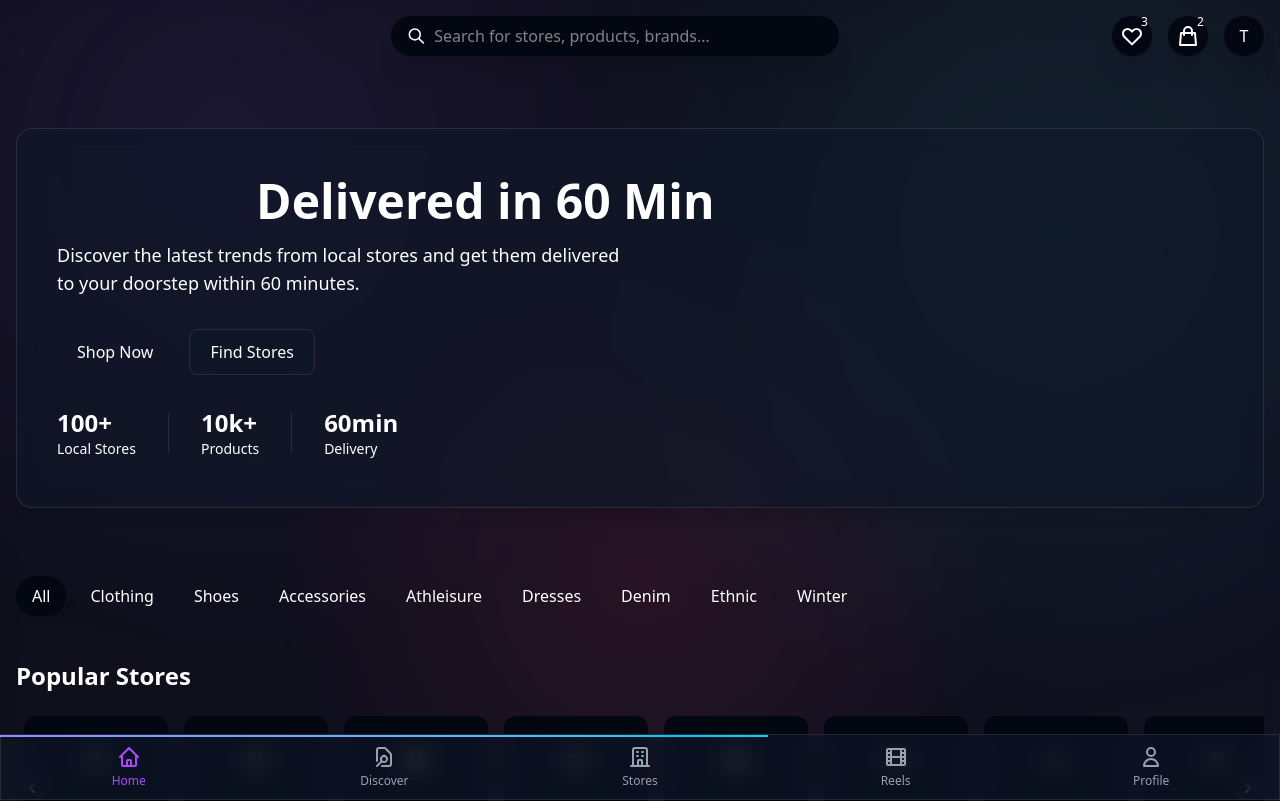
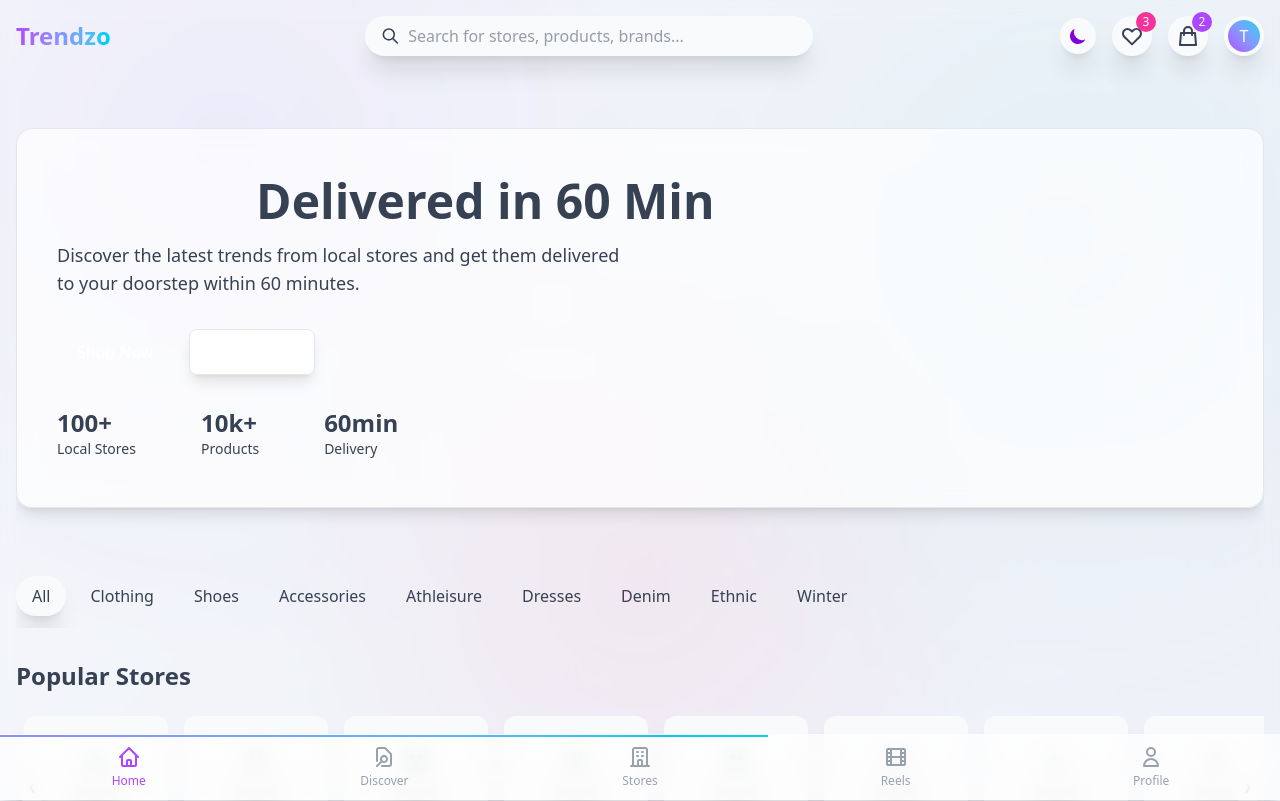
Before and after one commit to Trendzo/consumer-frontend, a Next.js app: page / in a window 1280 px wide. Shown: the top 801 px of the page. Built offline with nearby package versions, Linux system fonts and the light colour scheme.

Commit message:
added light theme and dark theme

```diff
--- a/src/app/globals.css
+++ b/src/app/globals.css
@@ -4,20 +4,47 @@
 @tailwind components;
 @tailwind utilities;
 
+:root {
+  --color-bg-dark: #0f0f1a;
+  --color-bg-light: #f5f7fb;
+  --color-purple: #8c5cf2;
+  --color-teal: #36c2cf;
+  --color-pink: #ff3d71;
+}
+
 @layer base {
   body {
-    @apply bg-gray-950 text-white min-h-screen relative overflow-x-hidden;
+    @apply text-gray-700 min-h-screen relative overflow-x-hidden transition-colors duration-300;
+  }
+
+  .dark body {
+    @apply bg-gray-950 text-white;
     background: linear-gradient(135deg, #0f0f1a 0%, #121225 100%);
   }
 
+  .light body {
+    @apply bg-gray-50;
+    background: linear-gradient(135deg, #f5f7fb 0%, #e9ecf6 100%);
+  }
+
   /* Animated background gradients */
-  body::before {
+  .dark body::before {
     content: '';
     @apply fixed inset-0 -z-10 opacity-70;
     background:
       radial-gradient(circle at 20% 20%, rgba(140, 92, 242, 0.15) 0%, transparent 40%),
       radial-gradient(circle at 80% 30%, rgba(54, 194, 207, 0.15) 0%, transparent 40%),
       radial-gradient(circle at 50% 70%, rgba(255, 61, 113, 0.15) 0%, transparent 40%);
+    animation: pulse-slow 8s ease-in-out infinite alternate;
+  }
+
+  .light body::before {
+    content: '';
+    @apply fixed inset-0 -z-10 opacity-60;
+    background:
+      radial-gradient(circle at 20% 20%, rgba(140, 92, 242, 0.1) 0%, transparent 40%),
+      radial-gradient(circle at 80% 30%, rgba(54, 194, 207, 0.1) 0%, transparent 40%),
+      radial-gradient(circle at 50% 70%, rgba(255, 61, 113, 0.1) 0%, transparent 40%);
     animation: pulse-slow 8s ease-in-out infinite alternate;
   }
 
@@ -34,12 +61,28 @@
 @layer components {
   /* Glassmorphism */
   .glass {
-    @apply bg-gray-900/60 backdrop-blur-md border border-white/10 shadow-lg;
+    @apply backdrop-blur-md border shadow-lg transition-colors duration-300;
+  }
+
+  .dark .glass {
+    @apply bg-gray-900/60 border-white/10;
+  }
+
+  .light .glass {
+    @apply bg-white/70 border-gray-200;
   }
 
   /* Neumorphism */
   .neomorph {
-    @apply bg-gray-950 shadow-xl rounded-xl;
+    @apply rounded-xl shadow-xl transition-colors duration-300;
+  }
+
+  .dark .neomorph {
+    @apply bg-gray-950;
+  }
+
+  .light .neomorph {
+    @apply bg-gray-50;
   }
 
   /* Custom scrollbar */
@@ -53,7 +96,15 @@
 
   /* Instagram style bottom navigation */
   .bottom-nav-item {
-    @apply flex flex-col items-center justify-center p-2 text-gray-400;
+    @apply flex flex-col items-center justify-center p-2 transition-colors duration-300;
+  }
+
+  .dark .bottom-nav-item {
+    @apply text-gray-400;
+  }
+
+  .light .bottom-nav-item {
+    @apply text-gray-500;
   }
 
   .bottom-nav-item.active {
@@ -70,7 +121,15 @@
   }
 
   .swipe-dot {
-    @apply w-2 h-2 rounded-full bg-gray-400/50;
+    @apply w-2 h-2 rounded-full;
+  }
+
+  .dark .swipe-dot {
+    @apply bg-gray-400/50;
+  }
+
+  .light .swipe-dot {
+    @apply bg-gray-500/50;
   }
 
   .swipe-dot.active {
@@ -98,18 +157,41 @@
 
   /* Zepto style coupons */
   .coupon-card {
-    @apply relative overflow-hidden rounded-lg p-4 flex items-center justify-between;
+    @apply relative overflow-hidden rounded-lg p-4 flex items-center justify-between transition-colors duration-300;
+  }
+
+  .dark .coupon-card {
     background: linear-gradient(45deg, #2d2942 0%, #1a1a2e 100%);
   }
 
+  .light .coupon-card {
+    background: linear-gradient(45deg, #eff1fa 0%, #e5e7f5 100%);
+  }
+
   .coupon-dashed {
-    @apply border-dashed border-l border-white/20 h-16 mx-4;
+    @apply border-dashed border-l h-16 mx-4 transition-colors duration-300;
+  }
+
+  .dark .coupon-dashed {
+    @apply border-white/20;
+  }
+
+  .light .coupon-dashed {
+    @apply border-gray-300;
   }
 
   /* Add floating gradient orbs */
   .gradient-orb {
-    @apply absolute rounded-full opacity-30 blur-2xl;
+    @apply absolute rounded-full blur-2xl transition-opacity duration-300;
     animation: float 15s ease-in-out infinite alternate;
+  }
+
+  .dark .gradient-orb {
+    @apply opacity-30;
+  }
+
+  .light .gradient-orb {
+    @apply opacity-20;
   }
 
   @keyframes float {
--- a/src/app/layout.js
+++ b/src/app/layout.js
@@ -1,6 +1,7 @@
 import './globals.css';
 import { Poppins, Manrope } from 'next/font/google';
 import Footer from '@/components/layout/Footer';
+import { ThemeProvider } from '@/context/ThemeProvider';
 
 const poppins = Poppins({
   subsets: ['latin'],
@@ -25,12 +26,14 @@ export default function RootLayout({ children }) {
   return (
     <html lang="en">
       <body className={`${poppins.variable} ${manrope.variable} font-sans`}>
+        <ThemeProvider>
           <div className="min-h-screen flex flex-col">
             <main className="flex-grow pb-20">
               {children}
             </main>
             <Footer />
           </div>
+        </ThemeProvider>
       </body>
     </html>
   );
--- a/src/components/layout/Header.js
+++ b/src/components/layout/Header.js
@@ -3,6 +3,7 @@
 import { useState, useEffect } from 'react';
 import SearchBar from '@/components/ui/SearchBar';
 import Badge from '@/components/ui/Badge';
+import ThemeToggle from '@/components/ui/ThemeToggle';
 
 const Header = () => {
   const [isScrolled, setIsScrolled] = useState(false);
@@ -28,7 +29,7 @@ const Header = () => {
     >
       <div className="container mx-auto px-4 flex items-center justify-between">
         <div className="flex items-center">
-          <div className="mr-2 text-2xl font-display font-extrabold text-transparent bg-clip-text bg-gradient-to-r from-primary to-secondary">
+          <div className="mr-2 text-2xl font-display font-extrabold text-transparent bg-clip-text bg-gradient-to-r from-purple-500 to-cyan-400">
             Trendzo
           </div>
         </div>
@@ -38,22 +39,24 @@ const Header = () => {
         </div>
 
         <div className="flex items-center space-x-4">
+          <ThemeToggle />
+
           <button className="relative neomorph p-2 rounded-full">
             <svg xmlns="http://www.w3.org/2000/svg" className="h-6 w-6" fill="none" viewBox="0 0 24 24" stroke="currentColor">
               <path strokeLinecap="round" strokeLinejoin="round" strokeWidth={2} d="M4.318 6.318a4.5 4.5 0 000 6.364L12 20.364l7.682-7.682a4.5 4.5 0 00-6.364-6.364L12 7.636l-1.318-1.318a4.5 4.5 0 00-6.364 0z" />
             </svg>
-            <Badge variant="accent" size="sm" className="absolute -top-1 -right-1">3</Badge>
+            <div className="absolute -top-1 -right-1 flex items-center justify-center w-5 h-5 bg-pink-500 text-white text-xs rounded-full">3</div>
           </button>
 
           <button className="relative neomorph p-2 rounded-full">
             <svg xmlns="http://www.w3.org/2000/svg" className="h-6 w-6" fill="none" viewBox="0 0 24 24" stroke="currentColor">
               <path strokeLinecap="round" strokeLinejoin="round" strokeWidth={2} d="M16 11V7a4 4 0 00-8 0v4M5 9h14l1 12H4L5 9z" />
             </svg>
-            <Badge variant="primary" size="sm" className="absolute -top-1 -right-1">2</Badge>
+            <div className="absolute -top-1 -right-1 flex items-center justify-center w-5 h-5 bg-purple-500 text-white text-xs rounded-full">2</div>
           </button>
 
           <button className="neomorph p-1 rounded-full">
-            <div className="w-8 h-8 rounded-full bg-gradient-to-tr from-primary to-secondary flex items-center justify-center text-white font-medium">
+            <div className="w-8 h-8 rounded-full bg-gradient-to-tr from-purple-500 to-cyan-400 flex items-center justify-center text-white font-medium">
               T
             </div>
           </button>
--- /dev/null
+++ b/src/components/ui/ThemeToggle.js
@@ -0,0 +1,41 @@
+'use client';
+
+import { useTheme } from '@/context/ThemeProvider';
+
+const ThemeToggle = () => {
+  const { theme, toggleTheme } = useTheme();
+
+  return (
+    <button
+      onClick={toggleTheme}
+      className="neomorph p-2 rounded-full transition-all duration-300"
+      aria-label={`Switch to ${theme === 'dark' ? 'light' : 'dark'} mode`}
+    >
+      {theme === 'dark' ? (
+        <svg
+          xmlns="http://www.w3.org/2000/svg"
+          className="h-5 w-5 text-yellow-300"
+          viewBox="0 0 20 20"
+          fill="currentColor"
+        >
+          <path
+            fillRule="evenodd"
+            d="M10 2a1 1 0 011 1v1a1 1 0 11-2 0V3a1 1 0 011-1zm4 8a4 4 0 11-8 0 4 4 0 018 0zm-.464 4.95l.707.707a1 1 0 001.414-1.414l-.707-.707a1 1 0 00-1.414 1.414zm2.12-10.607a1 1 0 010 1.414l-.706.707a1 1 0 11-1.414-1.414l.707-.707a1 1 0 011.414 0zM17 11a1 1 0 100-2h-1a1 1 0 100 2h1zm-7 4a1 1 0 011 1v1a1 1 0 11-2 0v-1a1 1 0 011-1zM5.05 6.464A1 1 0 106.465 5.05l-.708-.707a1 1 0 00-1.414 1.414l.707.707zm1.414 8.486l-.707.707a1 1 0 01-1.414-1.414l.707-.707a1 1 0 011.414 1.414zM4 11a1 1 0 100-2H3a1 1 0 000 2h1z"
+            clipRule="evenodd"
+          />
+        </svg>
+      ) : (
+        <svg
+          xmlns="http://www.w3.org/2000/svg"
+          className="h-5 w-5 text-purple-700"
+          viewBox="0 0 20 20"
+          fill="currentColor"
+        >
+          <path d="M17.293 13.293A8 8 0 016.707 2.707a8.001 8.001 0 1010.586 10.586z" />
+        </svg>
+      )}
+    </button>
+  );
+};
+
+export default ThemeToggle;
--- /dev/null
+++ b/src/context/ThemeProvider.js
@@ -0,0 +1,46 @@
+'use client';
+
+import { createContext, useContext, useEffect, useState } from 'react';
+
+const ThemeContext = createContext();
+
+export const ThemeProvider = ({ children }) => {
+  const [theme, setTheme] = useState('dark');
+
+  // Check for saved theme preference or set based on user's system preference
+  useEffect(() => {
+    const savedTheme = localStorage.getItem('trendzo-theme');
+
+    if (savedTheme) {
+      setTheme(savedTheme);
+    } else if (window.matchMedia && window.matchMedia('(prefers-color-scheme: light)').matches) {
+      setTheme('light');
+    }
+  }, []);
+
+  // Apply theme class to HTML element
+  useEffect(() => {
+    const root = document.documentElement;
+    root.classList.remove('dark', 'light');
+    root.classList.add(theme);
+    localStorage.setItem('trendzo-theme', theme);
+  }, [theme]);
+
+  const toggleTheme = () => {
+    setTheme(prevTheme => prevTheme === 'dark' ? 'light' : 'dark');
+  };
+
+  return (
+    <ThemeContext.Provider value={{ theme, toggleTheme }}>
+      {children}
+    </ThemeContext.Provider>
+  );
+};
+
+export const useTheme = () => {
+  const context = useContext(ThemeContext);
+  if (context === undefined) {
+    throw new Error('useTheme must be used within a ThemeProvider');
+  }
+  return context;
+};
```
Also changed, not shown: 1 other file (tests, documents, lock files or other folders). Lines whose indentation alone changed are shown as unchanged.
